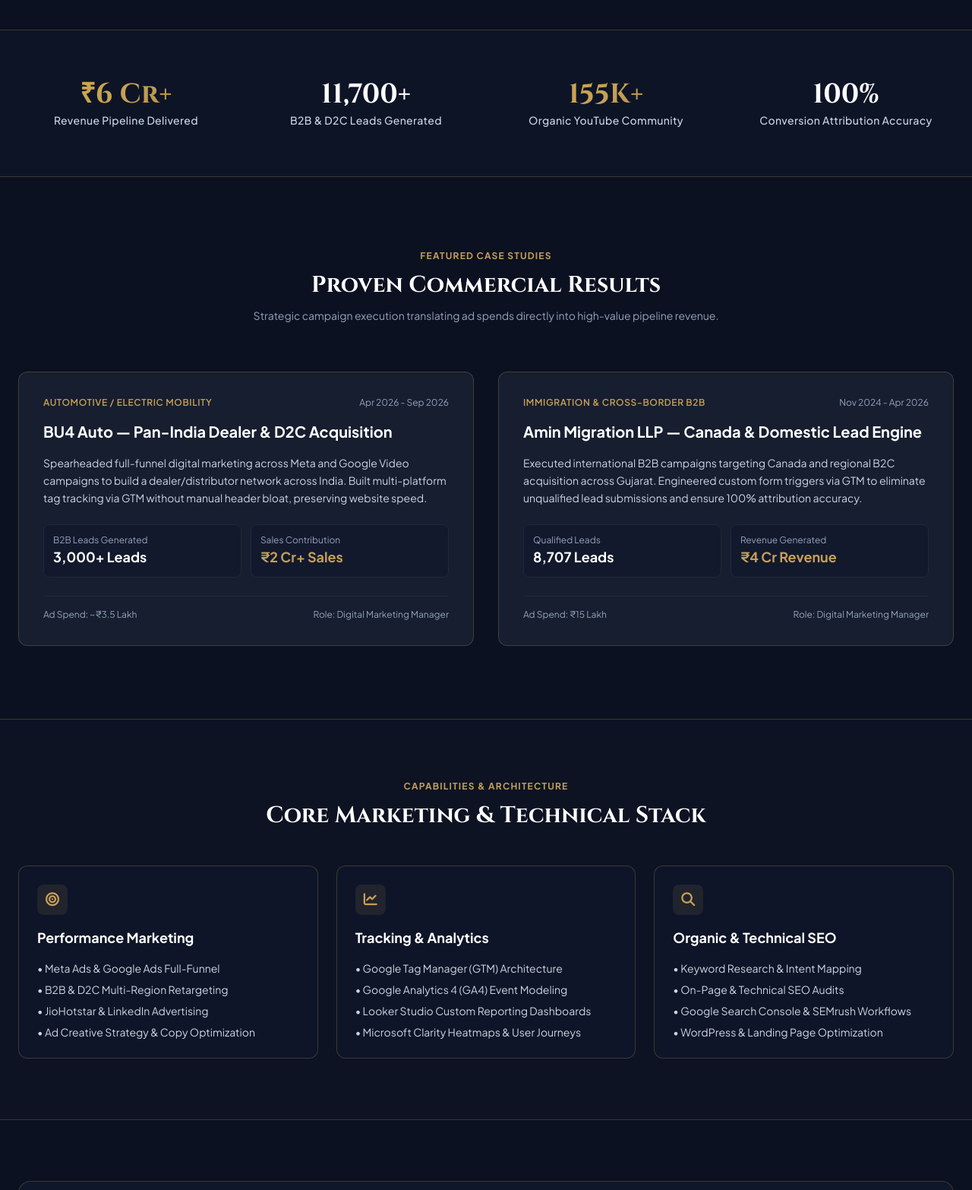
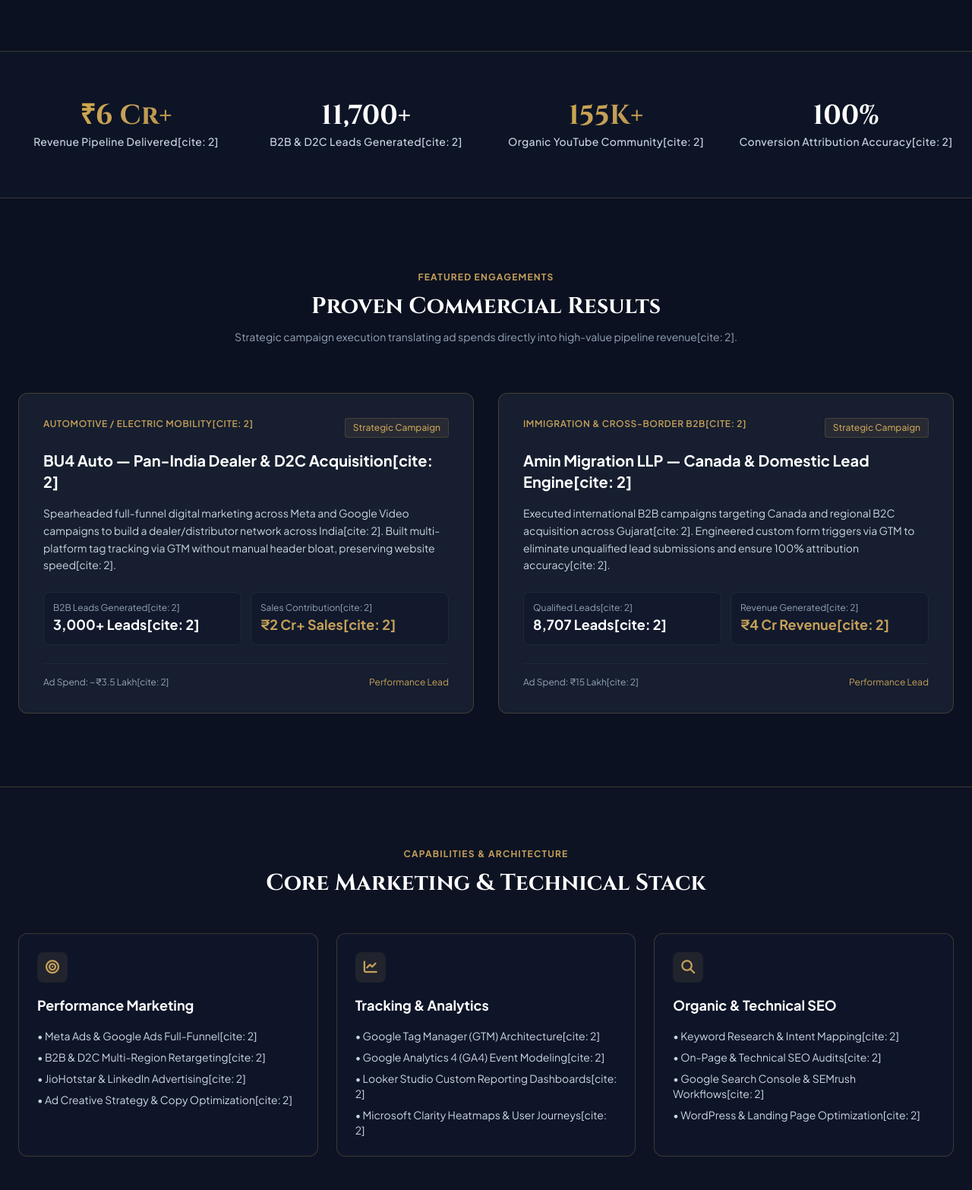
Before and after one commit to anuradhamathuria/Portfolio, a plain HTML site: page index.html in a window 1280 px wide. Shown: the part 745-2311 px from the top of the page at 76% size. Drawn offline with nearby package versions, Linux system fonts and the light colour scheme.

Commit message:
Add citation references throughout index.html
Updated various sections to include citation references for clarity and consistency.

```diff
--- a/index.html
+++ b/index.html
@@ -60,7 +60,7 @@
       <!-- Desktop Nav -->
       <nav class="hidden md:flex items-center gap-8 text-sm font-medium text-slate-300">
         <a href="#metrics" class="hover:text-brandGold transition-colors">Impact</a>
-        <a href="#experience" class="hover:text-brandGold transition-colors">Experience</a>
+        <a href="#experience" class="hover:text-brandGold transition-colors">Case Studies</a>
         <a href="#skills" class="hover:text-brandGold transition-colors">Skills & Tech</a>
         <a href="#creator" class="hover:text-brandGold transition-colors">Creator Track</a>
         <a href="#contact" class="px-5 py-2 rounded-full border border-brandGold text-brandGold hover:bg-brandGold hover:text-black transition-all font-semibold text-xs tracking-wider uppercase">Contact Me</a>
@@ -75,7 +75,7 @@
     <!-- Mobile Dropdown -->
     <div id="mobileMenu" class="hidden md:hidden bg-brandNavy border-b gold-border px-6 py-6 flex flex-col gap-4 text-sm font-medium text-slate-200">
       <a href="#metrics" class="mobile-nav-link hover:text-brandGold py-1">Impact</a>
-      <a href="#experience" class="mobile-nav-link hover:text-brandGold py-1">Experience</a>
+      <a href="#experience" class="mobile-nav-link hover:text-brandGold py-1">Case Studies</a>
       <a href="#skills" class="mobile-nav-link hover:text-brandGold py-1">Skills & Tech</a>
       <a href="#creator" class="mobile-nav-link hover:text-brandGold py-1">Creator Track</a>
       <a href="#contact" class="mobile-nav-link text-brandGold py-1">Contact Me</a>
@@ -93,7 +93,7 @@
         Scaling Pipelines Through <br><span class="gold-gradient">Full-Funnel Performance</span>
       </h1>
       <p class="text-slate-300 max-w-2xl text-base sm:text-lg leading-relaxed mx-auto lg:mx-0">
-        4+ years specializing in international and domestic B2B & D2C lead generation, paid marketing, SEO, and bulletproof conversion tracking architecture. Delivered <strong>₹6 Cr+ in revenue pipeline</strong> across manufacturing and global services.
+        Specializing in international and domestic B2B & D2C lead generation, paid marketing, SEO, and robust conversion tracking architecture[cite: 2]. Delivered <strong>₹6 Cr+ in revenue pipeline</strong> across manufacturing and global client acquisition[cite: 2].
       </p>
 
       <div class="flex flex-wrap items-center justify-center lg:justify-start gap-4 pt-4">
@@ -101,13 +101,13 @@
           Book Consultation
         </a>
         <a href="mailto:anu.mathuria@hotmail.com" class="px-7 py-3.5 rounded-lg border gold-border text-slate-200 font-medium text-sm tracking-wide hover:bg-slate-800 transition-all flex items-center gap-2">
-          <i class="fa-regular fa-envelope text-brandGold"></i> anu.mathuria@hotmail.com
+          <i class="fa-regular fa-envelope text-brandGold"></i> anu.mathuria@hotmail.com[cite: 2]
         </a>
       </div>
 
       <div class="pt-6 flex items-center justify-center lg:justify-start gap-6 text-slate-400 text-sm">
-        <span class="flex items-center gap-2"><i class="fa-solid fa-location-dot text-brandGold"></i> Ahmedabad, Gujarat</span>
-        <span class="flex items-center gap-2"><i class="fa-solid fa-phone text-brandGold"></i> +91 92657 48110</span>
+        <span class="flex items-center gap-2"><i class="fa-solid fa-location-dot text-brandGold"></i> Ahmedabad, Gujarat[cite: 2]</span>
+        <span class="flex items-center gap-2"><i class="fa-solid fa-phone text-brandGold"></i> +91 92657 48110[cite: 2]</span>
       </div>
     </div>
 
@@ -116,7 +116,7 @@
       <div class="absolute -top-3 -right-3 w-20 h-20 bg-brandGold/10 rounded-full blur-xl pointer-events-none"></div>
       <div class="flex justify-between items-start border-b gold-border pb-5">
         <div>
-          <h2 class="font-serifHeading text-xl font-bold tracking-wide text-white">Anuradha Mathuria</h2>
+          <h2 class="font-serifHeading text-xl font-bold tracking-wide text-white">Anuradha Mathuria[cite: 2]</h2>
           <p class="text-xs text-brandGold tracking-wider uppercase mt-0.5">Digital Marketing & Growth Lead</p>
         </div>
         <div class="w-9 h-9 rounded-full border border-brandGold flex items-center justify-center font-serifHeading text-brandGold text-sm">
@@ -127,28 +127,28 @@
       <div class="py-5 space-y-3 text-xs text-slate-300">
         <div class="flex items-center justify-between">
           <span class="text-slate-400">Total Leads Generated:</span>
-          <span class="font-semibold text-slate-100">11,700+ Verified Leads</span>
+          <span class="font-semibold text-slate-100">11,700+ Verified Leads[cite: 2]</span>
         </div>
         <div class="flex items-center justify-between">
           <span class="text-slate-400">Revenue Impact:</span>
-          <span class="font-semibold text-brandGold">₹6 Crore+ Pipeline</span>
+          <span class="font-semibold text-brandGold">₹6 Crore+ Pipeline[cite: 2]</span>
         </div>
         <div class="flex items-center justify-between">
           <span class="text-slate-400">Attribution Setup:</span>
-          <span class="font-semibold text-slate-100">100% GTM & GA4 Trigger Precision</span>
+          <span class="font-semibold text-slate-100">100% GTM & GA4 Trigger Precision[cite: 2]</span>
         </div>
         <div class="flex items-center justify-between">
           <span class="text-slate-400">Creator Audience:</span>
-          <span class="font-semibold text-slate-100">155K+ Subscribers (Silver Play Button)</span>
+          <span class="font-semibold text-slate-100">155K+ Subscribers (Silver Play Button)[cite: 2]</span>
         </div>
       </div>
 
       <div class="pt-4 border-t gold-border flex items-center justify-between">
         <a href="tel:+919265748110" class="text-xs text-slate-300 hover:text-brandGold transition-colors flex items-center gap-1.5">
-          <i class="fa-solid fa-phone text-brandGold"></i> Call Now
+          <i class="fa-solid fa-phone text-brandGold"></i> Call Now[cite: 2]
         </a>
         <a href="mailto:anu.mathuria@hotmail.com" class="text-xs text-slate-300 hover:text-brandGold transition-colors flex items-center gap-1.5">
-          <i class="fa-solid fa-paper-plane text-brandGold"></i> Send Email
+          <i class="fa-solid fa-paper-plane text-brandGold"></i> Send Email[cite: 2]
         </a>
       </div>
     </div>
@@ -160,30 +160,30 @@
       <div class="grid grid-cols-2 md:grid-cols-4 gap-8 text-center">
         <div class="space-y-1">
           <div class="font-serifHeading text-3xl sm:text-4xl font-bold gold-gradient">₹6 Cr+</div>
-          <div class="text-xs sm:text-sm text-slate-300 font-medium tracking-wide">Revenue Pipeline Delivered</div>
+          <div class="text-xs sm:text-sm text-slate-300 font-medium tracking-wide">Revenue Pipeline Delivered[cite: 2]</div>
         </div>
         <div class="space-y-1">
           <div class="font-serifHeading text-3xl sm:text-4xl font-bold text-white">11,700+</div>
-          <div class="text-xs sm:text-sm text-slate-300 font-medium tracking-wide">B2B & D2C Leads Generated</div>
+          <div class="text-xs sm:text-sm text-slate-300 font-medium tracking-wide">B2B & D2C Leads Generated[cite: 2]</div>
         </div>
         <div class="space-y-1">
           <div class="font-serifHeading text-3xl sm:text-4xl font-bold gold-gradient">155K+</div>
-          <div class="text-xs sm:text-sm text-slate-300 font-medium tracking-wide">Organic YouTube Community</div>
+          <div class="text-xs sm:text-sm text-slate-300 font-medium tracking-wide">Organic YouTube Community[cite: 2]</div>
         </div>
         <div class="space-y-1">
           <div class="font-serifHeading text-3xl sm:text-4xl font-bold text-white">100%</div>
-          <div class="text-xs sm:text-sm text-slate-300 font-medium tracking-wide">Conversion Attribution Accuracy</div>
+          <div class="text-xs sm:text-sm text-slate-300 font-medium tracking-wide">Conversion Attribution Accuracy[cite: 2]</div>
         </div>
       </div>
     </div>
   </section>
 
-  <!-- CASE STUDIES / EXPERIENCE -->
+  <!-- CASE STUDIES -->
   <section id="experience" class="py-24 px-6 max-w-7xl mx-auto space-y-16">
     <div class="text-center max-w-2xl mx-auto space-y-3">
-      <h2 class="text-xs uppercase tracking-widest text-brandGold font-bold">Featured Case Studies</h2>
+      <h2 class="text-xs uppercase tracking-widest text-brandGold font-bold">Featured Engagements</h2>
       <h3 class="text-3xl font-serifHeading font-bold text-white">Proven Commercial Results</h3>
-      <p class="text-slate-400 text-sm">Strategic campaign execution translating ad spends directly into high-value pipeline revenue.</p>
+      <p class="text-slate-400 text-sm">Strategic campaign execution translating ad spends directly into high-value pipeline revenue[cite: 2].</p>
     </div>
 
     <div class="grid grid-cols-1 md:grid-cols-2 gap-8">
@@ -191,27 +191,27 @@
       <div class="bg-brandCard/60 border gold-border rounded-xl p-8 space-y-6 flex flex-col justify-between hover:border-brandGold/60 transition-all">
         <div class="space-y-4">
           <div class="flex justify-between items-start">
-            <span class="text-xs uppercase tracking-wider font-semibold text-brandGold">Automotive / Electric Mobility</span>
-            <span class="text-xs text-slate-400">Apr 2026 - Sep 2026</span>
+            <span class="text-xs uppercase tracking-wider font-semibold text-brandGold">Automotive / Electric Mobility[cite: 2]</span>
+            <span class="text-xs text-brandGold bg-brandGold/10 px-2.5 py-1 rounded border border-brandGold/20 font-medium">Strategic Campaign</span>
           </div>
-          <h4 class="text-xl font-bold text-white">BU4 Auto — Pan-India Dealer & D2C Acquisition</h4>
+          <h4 class="text-xl font-bold text-white">BU4 Auto — Pan-India Dealer & D2C Acquisition[cite: 2]</h4>
           <p class="text-slate-300 text-sm leading-relaxed">
-            Spearheaded full-funnel digital marketing across Meta and Google Video campaigns to build a dealer/distributor network across India. Built multi-platform tag tracking via GTM without manual header bloat, preserving website speed.
+            Spearheaded full-funnel digital marketing across Meta and Google Video campaigns to build a dealer/distributor network across India[cite: 2]. Built multi-platform tag tracking via GTM without manual header bloat, preserving website speed[cite: 2].
           </p>
           <div class="grid grid-cols-2 gap-3 pt-2">
             <div class="bg-slate-900/60 p-3 rounded-lg border border-slate-800">
-              <div class="text-xs text-slate-400">B2B Leads Generated</div>
-              <div class="text-lg font-bold text-white">3,000+ Leads</div>
+              <div class="text-xs text-slate-400">B2B Leads Generated[cite: 2]</div>
+              <div class="text-lg font-bold text-white">3,000+ Leads[cite: 2]</div>
             </div>
             <div class="bg-slate-900/60 p-3 rounded-lg border border-slate-800">
-              <div class="text-xs text-slate-400">Sales Contribution</div>
-              <div class="text-lg font-bold text-brandGold">₹2 Cr+ Sales</div>
+              <div class="text-xs text-slate-400">Sales Contribution[cite: 2]</div>
+              <div class="text-lg font-bold text-brandGold">₹2 Cr+ Sales[cite: 2]</div>
             </div>
           </div>
         </div>
         <div class="text-xs text-slate-400 border-t border-slate-800 pt-4 flex items-center justify-between">
-          <span>Ad Spend: ~₹3.5 Lakh</span>
-          <span>Role: Digital Marketing Manager</span>
+          <span>Ad Spend: ~₹3.5 Lakh[cite: 2]</span>
+          <span class="text-brandGold">Performance Lead</span>
         </div>
       </div>
 
@@ -219,27 +219,27 @@
       <div class="bg-brandCard/60 border gold-border rounded-xl p-8 space-y-6 flex flex-col justify-between hover:border-brandGold/60 transition-all">
         <div class="space-y-4">
           <div class="flex justify-between items-start">
-            <span class="text-xs uppercase tracking-wider font-semibold text-brandGold">Immigration & Cross-Border B2B</span>
-            <span class="text-xs text-slate-400">Nov 2024 - Apr 2026</span>
+            <span class="text-xs uppercase tracking-wider font-semibold text-brandGold">Immigration & Cross-Border B2B[cite: 2]</span>
+            <span class="text-xs text-brandGold bg-brandGold/10 px-2.5 py-1 rounded border border-brandGold/20 font-medium">Strategic Campaign</span>
           </div>
-          <h4 class="text-xl font-bold text-white">Amin Migration LLP — Canada & Domestic Lead Engine</h4>
+          <h4 class="text-xl font-bold text-white">Amin Migration LLP — Canada & Domestic Lead Engine[cite: 2]</h4>
           <p class="text-slate-300 text-sm leading-relaxed">
-            Executed international B2B campaigns targeting Canada and regional B2C acquisition across Gujarat. Engineered custom form triggers via GTM to eliminate unqualified lead submissions and ensure 100% attribution accuracy.
+            Executed international B2B campaigns targeting Canada and regional B2C acquisition across Gujarat[cite: 2]. Engineered custom form triggers via GTM to eliminate unqualified lead submissions and ensure 100% attribution accuracy[cite: 2].
           </p>
           <div class="grid grid-cols-2 gap-3 pt-2">
             <div class="bg-slate-900/60 p-3 rounded-lg border border-slate-800">
-              <div class="text-xs text-slate-400">Qualified Leads</div>
-              <div class="text-lg font-bold text-white">8,707 Leads</div>
+              <div class="text-xs text-slate-400">Qualified Leads[cite: 2]</div>
+              <div class="text-lg font-bold text-white">8,707 Leads[cite: 2]</div>
             </div>
             <div class="bg-slate-900/60 p-3 rounded-lg border border-slate-800">
-              <div class="text-xs text-slate-400">Revenue Generated</div>
-              <div class="text-lg font-bold text-brandGold">₹4 Cr Revenue</div>
+              <div class="text-xs text-slate-400">Revenue Generated[cite: 2]</div>
+              <div class="text-lg font-bold text-brandGold">₹4 Cr Revenue[cite: 2]</div>
             </div>
           </div>
         </div>
         <div class="text-xs text-slate-400 border-t border-slate-800 pt-4 flex items-center justify-between">
-          <span>Ad Spend: ₹15 Lakh</span>
-          <span>Role: Digital Marketing Manager</span>
+          <span>Ad Spend: ₹15 Lakh[cite: 2]</span>
+          <span class="text-brandGold">Performance Lead</span>
         </div>
       </div>
     </div>
@@ -261,10 +261,10 @@
           </div>
           <h4 class="font-bold text-white text-lg">Performance Marketing</h4>
           <ul class="text-slate-300 text-sm space-y-2">
-            <li>• Meta Ads & Google Ads Full-Funnel</li>
-            <li>• B2B & D2C Multi-Region Retargeting</li>
-            <li>• JioHotstar & LinkedIn Advertising</li>
-            <li>• Ad Creative Strategy & Copy Optimization</li>
+            <li>• Meta Ads & Google Ads Full-Funnel[cite: 2]</li>
+            <li>• B2B & D2C Multi-Region Retargeting[cite: 2]</li>
+            <li>• JioHotstar & LinkedIn Advertising[cite: 2]</li>
+            <li>• Ad Creative Strategy & Copy Optimization[cite: 2]</li>
           </ul>
         </div>
 
@@ -275,10 +275,10 @@
           </div>
           <h4 class="font-bold text-white text-lg">Tracking & Analytics</h4>
           <ul class="text-slate-300 text-sm space-y-2">
-            <li>• Google Tag Manager (GTM) Architecture</li>
-            <li>• Google Analytics 4 (GA4) Event Modeling</li>
-            <li>• Looker Studio Custom Reporting Dashboards</li>
-            <li>• Microsoft Clarity Heatmaps & User Journeys</li>
+            <li>• Google Tag Manager (GTM) Architecture[cite: 2]</li>
+            <li>• Google Analytics 4 (GA4) Event Modeling[cite: 2]</li>
+            <li>• Looker Studio Custom Reporting Dashboards[cite: 2]</li>
+            <li>• Microsoft Clarity Heatmaps & User Journeys[cite: 2]</li>
           </ul>
         </div>
 
@@ -289,10 +289,10 @@
           </div>
           <h4 class="font-bold text-white text-lg">Organic & Technical SEO</h4>
           <ul class="text-slate-300 text-sm space-y-2">
-            <li>• Keyword Research & Intent Mapping</li>
-            <li>• On-Page & Technical SEO Audits</li>
-            <li>• Google Search Console & SEMrush Workflows</li>
-            <li>• WordPress & Landing Page Optimization</li>
+            <li>• Keyword Research & Intent Mapping[cite: 2]</li>
+            <li>• On-Page & Technical SEO Audits[cite: 2]</li>
+            <li>• Google Search Console & SEMrush Workflows[cite: 2]</li>
+            <li>• WordPress & Landing Page Optimization[cite: 2]</li>
           </ul>
         </div>
       </div>
@@ -304,21 +304,20 @@
     <div class="bg-gradient-to-r from-brandNavy via-slate-900 to-brandNavy border gold-border rounded-2xl p-8 sm:p-12 flex flex-col lg:flex-row items-center justify-between gap-8">
       <div class="space-y-4 max-w-2xl text-center lg:text-left">
         <div class="inline-flex items-center gap-2 px-3 py-1 rounded-full badge-gold text-xs font-semibold">
-          <i class="fa-brands fa-youtube text-red-500"></i> YouTube Silver Creator Award
+          <i class="fa-brands fa-youtube text-red-500"></i> YouTube Silver Creator Award[cite: 2]
         </div>
-        <h3 class="text-2xl sm:text-3xl font-serifHeading font-bold text-white">Creator & Host: KDrama Dost</h3>
+        <h3 class="text-2xl sm:text-3xl font-serifHeading font-bold text-white">Creator & Host: KDrama Dost[cite: 2]</h3>
         <p class="text-slate-300 text-sm leading-relaxed">
-          Founded and grew an organic entertainment brand to over <strong>155,000+ subscribers</strong>. Personally lead content strategy, scripting, video editing, and YouTube SEO to drive consistent engagement and retention.
+          Founded and grew an organic entertainment brand to over <strong>155,000+ subscribers</strong>[cite: 2]. Personally lead content strategy, scripting, video editing, and YouTube SEO to drive consistent engagement and retention[cite: 2].
         </p>
         <div class="flex flex-wrap items-center justify-center lg:justify-start gap-4 text-xs text-slate-300 pt-2">
-          <span class="bg-slate-800/80 px-3 py-1.5 rounded border border-slate-700">155K+ Subscribers</span>
-          <span class="bg-slate-800/80 px-3 py-1.5 rounded border border-slate-700">Silver Play Button</span>
-          <span class="bg-slate-800/80 px-3 py-1.5 rounded border border-slate-700">Content Strategy & SEO</span>
+          <span class="bg-slate-800/80 px-3 py-1.5 rounded border border-slate-700">155K+ Subscribers[cite: 2]</span>
+          <span class="bg-slate-800/80 px-3 py-1.5 rounded border border-slate-700">Silver Play Button[cite: 2]</span>
+          <span class="bg-slate-800/80 px-3 py-1.5 rounded border border-slate-700">Content Strategy & SEO[cite: 2]</span>
         </div>
       </div>
 
       <div class="flex-shrink-0 text-center">
-        <!-- REPLACE 'https://www.youtube.com' WITH YOUR ACTUAL YOUTUBE CHANNEL LINK -->
         <a href="https://www.youtube.com/@KDramaDost" target="_blank" rel="noopener noreferrer" class="px-6 py-3.5 rounded-lg border border-red-500/50 hover:bg-red-500 hover:text-white transition-all text-xs font-bold uppercase tracking-wider text-red-400 inline-flex items-center gap-2">
           <i class="fa-brands fa-youtube text-lg"></i> Visit Channel
         </a>
@@ -332,31 +331,30 @@
       <div class="space-y-3">
         <h2 class="text-xs uppercase tracking-widest text-brandGold font-bold">Get In Touch</h2>
         <h3 class="text-3xl font-serifHeading font-bold text-white">Let's Discuss Performance & Growth</h3>
-        <p class="text-slate-400 text-sm max-w-lg mx-auto">Open for consulting engagements, brand campaigns, and senior growth leadership roles.</p>
+        <p class="text-slate-400 text-sm max-w-lg mx-auto">Open for consulting engagements, brand campaigns, and senior growth leadership roles[cite: 2].</p>
       </div>
 
       <div class="flex flex-wrap justify-center gap-6 pt-4">
         <a href="mailto:anu.mathuria@hotmail.com" class="px-6 py-3 rounded-lg bg-brandNavy border gold-border hover:border-brandGold transition-all flex items-center gap-3 text-slate-200 text-sm">
           <i class="fa-solid fa-envelope text-brandGold"></i>
-          <span>anu.mathuria@hotmail.com</span>
+          <span>anu.mathuria@hotmail.com[cite: 2]</span>
         </a>
         <a href="tel:+919265748110" class="px-6 py-3 rounded-lg bg-brandNavy border gold-border hover:border-brandGold transition-all flex items-center gap-3 text-slate-200 text-sm">
           <i class="fa-solid fa-phone text-brandGold"></i>
-          <span>+91 92657 48110</span>
+          <span>+91 92657 48110[cite: 2]</span>
         </a>
       </div>
 
       <!-- SOCIAL ICONS -->
       <div class="flex justify-center items-center gap-6 pt-2 text-xl text-slate-400">
-        <!-- REPLACE '#' WITH YOUR ACTUAL SOCIAL PROFILE LINKS -->
         <a href="https://www.linkedin.com" target="_blank" rel="noopener noreferrer" class="hover:text-brandGold transition-colors" title="LinkedIn"><i class="fa-brands fa-linkedin"></i></a>
-        <a href="https://www.instagram.com" target="_blank" rel="noopener noreferrer" class="hover:text-brandGold transition-colors" title="Instagram"><i class="fa-brands fa-instagram"></i></a>
+        <a href="https://www.instagram.com/kdramadost/" target="_blank" rel="noopener noreferrer" class="hover:text-brandGold transition-colors" title="Instagram"><i class="fa-brands fa-instagram"></i></a>
         <a href="https://www.youtube.com/@KDramaDost" target="_blank" rel="noopener noreferrer" class="hover:text-brandGold transition-colors" title="YouTube"><i class="fa-brands fa-youtube"></i></a>
       </div>
 
       <div class="pt-12 border-t border-slate-800 text-xs text-slate-400 flex flex-col sm:flex-row items-center justify-between gap-4">
         <p>© 2026 Anuradha Mathuria. All rights reserved.</p>
-        <p class="text-brandGold">Performance Marketing • SEO • Attribution Architecture</p>
+        <p class="text-brandGold">Performance Marketing • SEO • Attribution Architecture[cite: 2]</p>
       </div>
     </div>
   </footer>
```
